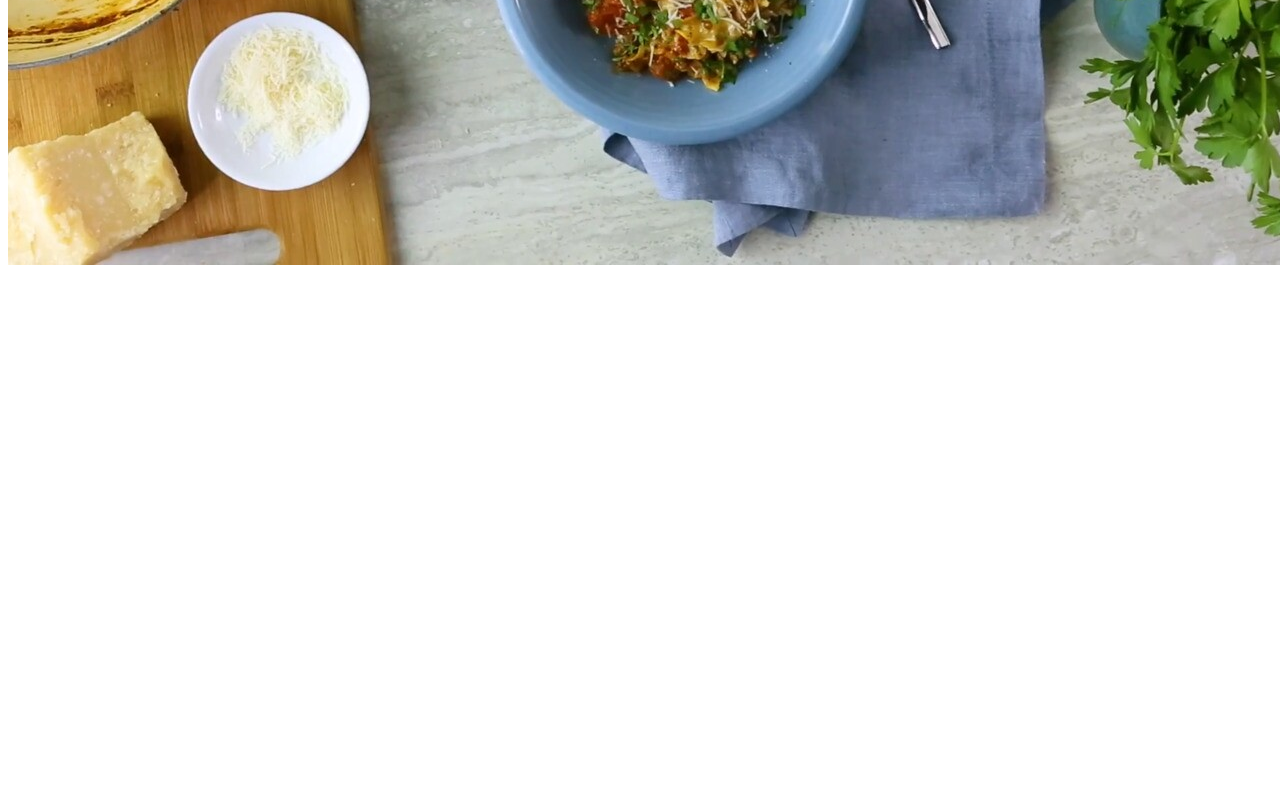
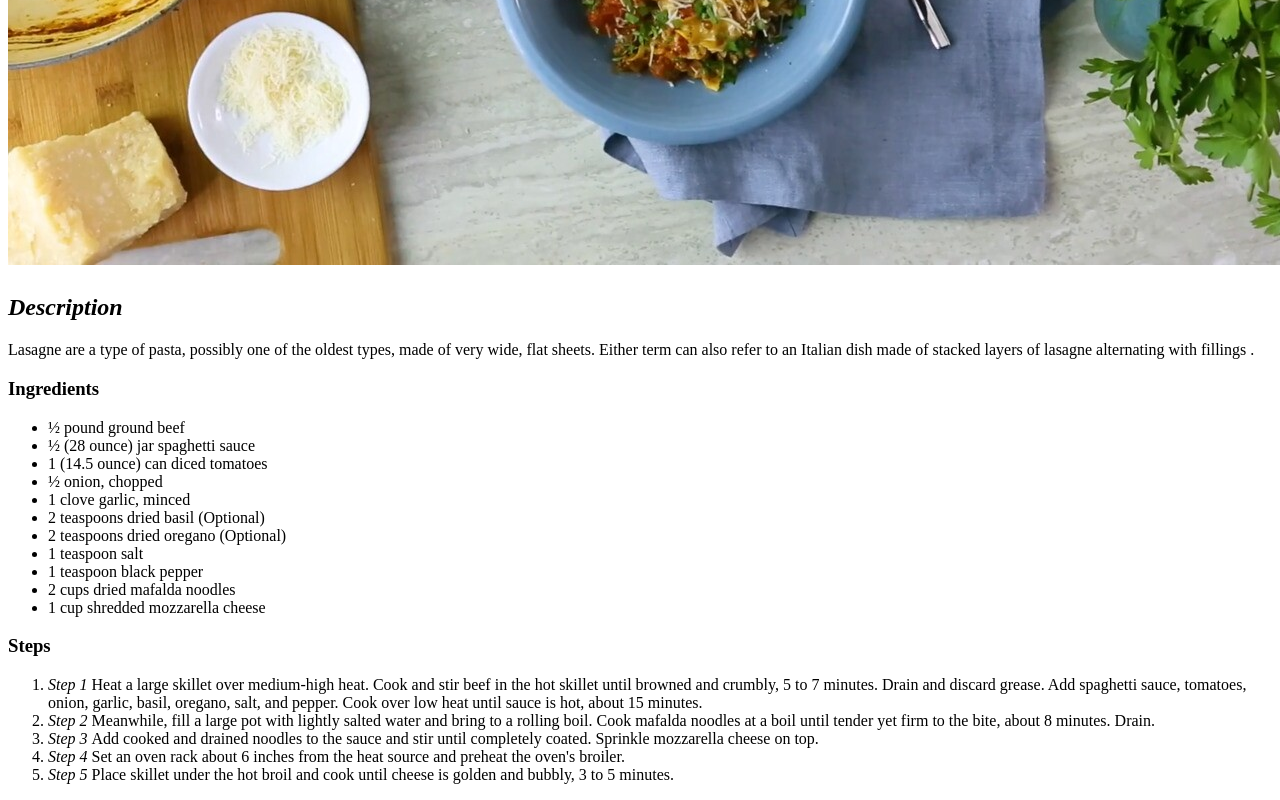
Before and after one commit to fjorn-x/odin-recipes, a plain HTML site: page recipes/lasagna.html in a window 1280 px wide. Shown: the part 535-1335 px from the top of the page. Before the commit the page ends 840 px from the top, so only its background shows below. Drawn offline with Linux system fonts and the light colour scheme.

Commit message:
Added Ingredients List and Steps

```diff
--- a/recipes/lasagna.html
+++ b/recipes/lasagna.html
@@ -12,7 +12,37 @@
     <body>
        <h1>Lasagna Recipe<h1>
         <img src="images/image.jpeg">
-        <p></p>
+        <h2><em>Description</em></h2>
+        <p>Lasagne are a type of pasta, possibly one of the oldest types, made of very wide, flat sheets. Either term can also refer to an Italian dish made of stacked layers of lasagne alternating with fillings .</p>
+        <h3><strong>Ingredients</strong></h3>
+            <ul>
+                <li>½ pound ground beef</li>
+                <li> ½ (28 ounce) jar spaghetti sauce</li>
+                <li>1 (14.5 ounce) can diced tomatoes</li>
+                <li>½ onion, chopped</li>
+                <li>1 clove garlic, minced</li>
+                <li>2 teaspoons dried basil (Optional)</li>
+                <li>2 teaspoons dried oregano (Optional)</li>
+                <li>1 teaspoon salt</li>
+                <li>1 teaspoon black pepper</li>
+                <li>2 cups dried mafalda noodles</li>
+                <li>1 cup shredded mozzarella cheese</li>
+            </ul>
+        <h3><strong>Steps</strong></h3>
+            <ol>
+                <li><em>Step 1 </em>
+                    Heat a large skillet over medium-high heat. Cook and stir beef in the hot skillet until browned and crumbly, 5 to 7 minutes. Drain and discard grease. Add spaghetti sauce, tomatoes, onion, garlic, basil, oregano, salt, and pepper. Cook over low heat until sauce is hot, about 15 minutes.</li>
+                <li><em>Step 2 </em>
+                    Meanwhile, fill a large pot with lightly salted water and bring to a rolling boil. Cook mafalda noodles at a boil until tender yet firm to the bite, about 8 minutes. Drain.</li>
+                <li><em>Step 3 </em>
+                    Add cooked and drained noodles to the sauce and stir until completely coated. Sprinkle mozzarella cheese on top.</li>
+                <li><em>Step 4 </em>
+                    Set an oven rack about 6 inches from the heat source and preheat the oven's broiler.</li>
+                <li><em>Step 5 </em>
+                    Place skillet under the hot broil and cook until cheese is golden and bubbly, 3 to 5 minutes.</li>
+
+            </ol>
+
 
 
         <script src="" async defer></script>
```
